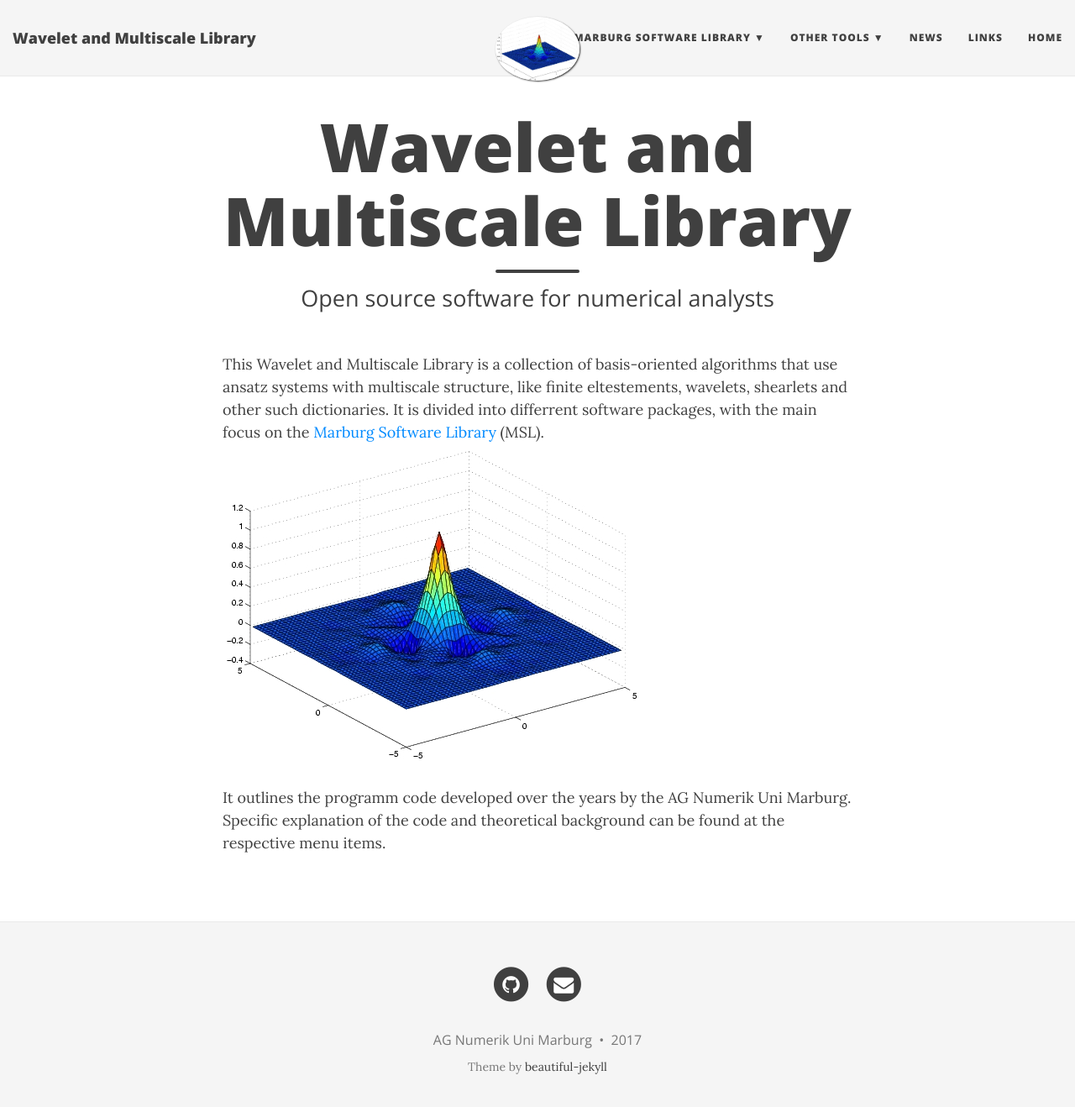
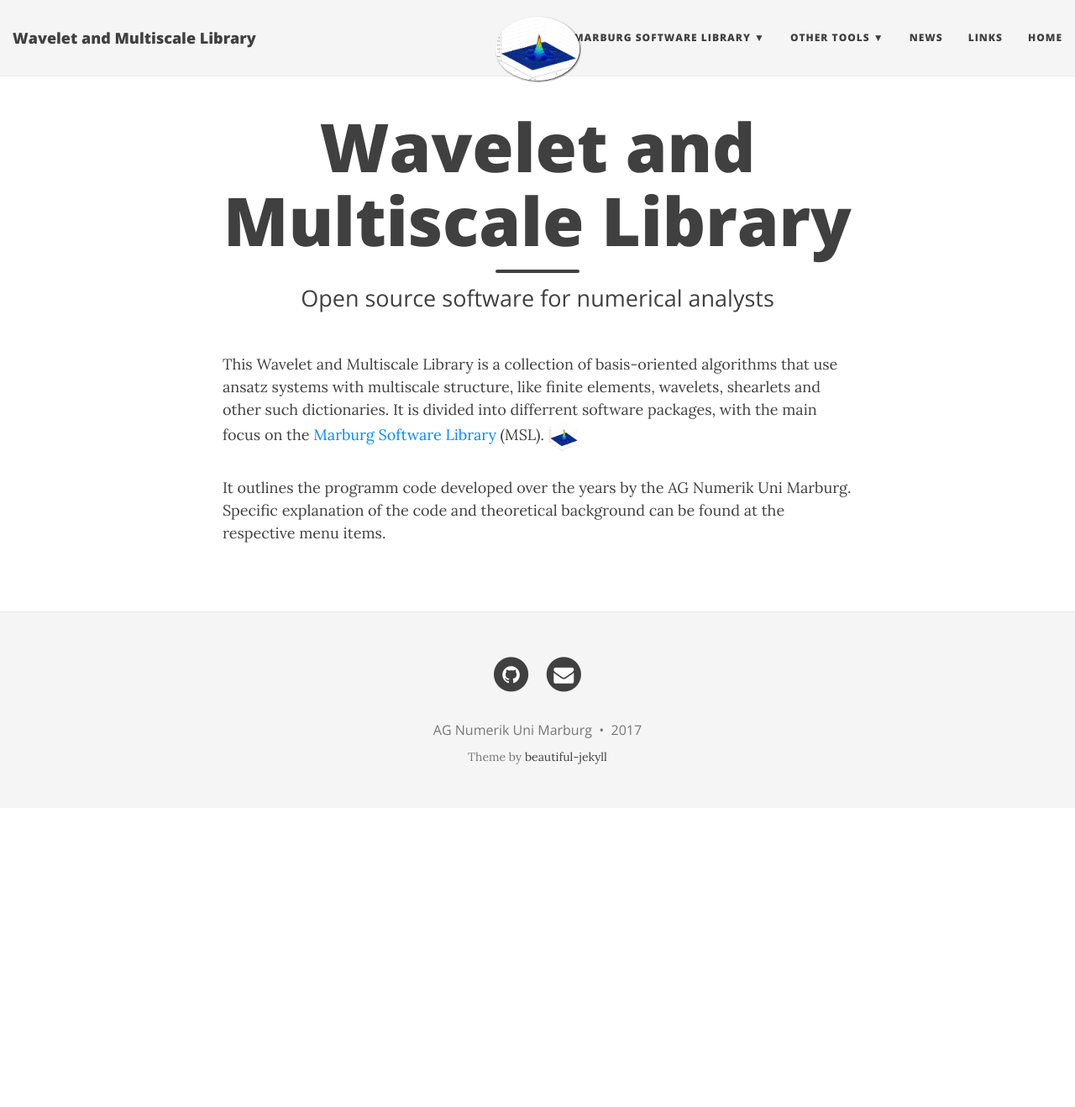
Before and after one commit to agnumerikunimarburg/agnumerikunimarburg.github.io, a Jekyll site: the page built from index.md, in a window 1280 px wide and 1331 px high. Shown: the top 1318 px of the window at 84% size. Built offline with Jekyll 4.4.1, drawn with Linux system fonts in a browser that asks for light colours; nearby versions of some CDN libraries.

Commit message:
Updated index.md

```diff
--- a/index.md
+++ b/index.md
@@ -7,7 +7,7 @@
 image: /img/dual_a.jpg
 ---
 
-This Wavelet and Multiscale Library is a collection of basis-oriented algorithms that use ansatz systems with multiscale structure, like finite eltestements, wavelets, shearlets and other such dictionaries. It is divided into differrent software packages, with the main focus on the
-[Marburg Software Library](aboutmsl) (MSL). ![dual_a.jpg]({{site.baseurl}}/img/dual_a.jpg)
+This Wavelet and Multiscale Library is a collection of basis-oriented algorithms that use ansatz systems with multiscale structure, like finite elements, wavelets, shearlets and other such dictionaries. It is divided into differrent software packages, with the main focus on the
+[Marburg Software Library](aboutmsl) (MSL). ![dual_a.jpg]({{site.baseurl}}/img/dual_a.jpg){:height="36px" width="36px"}
 
 It outlines the programm code developed over the years by the AG Numerik Uni Marburg. Specific explanation of the code and theoretical background can be found at the respective menu items.
```
